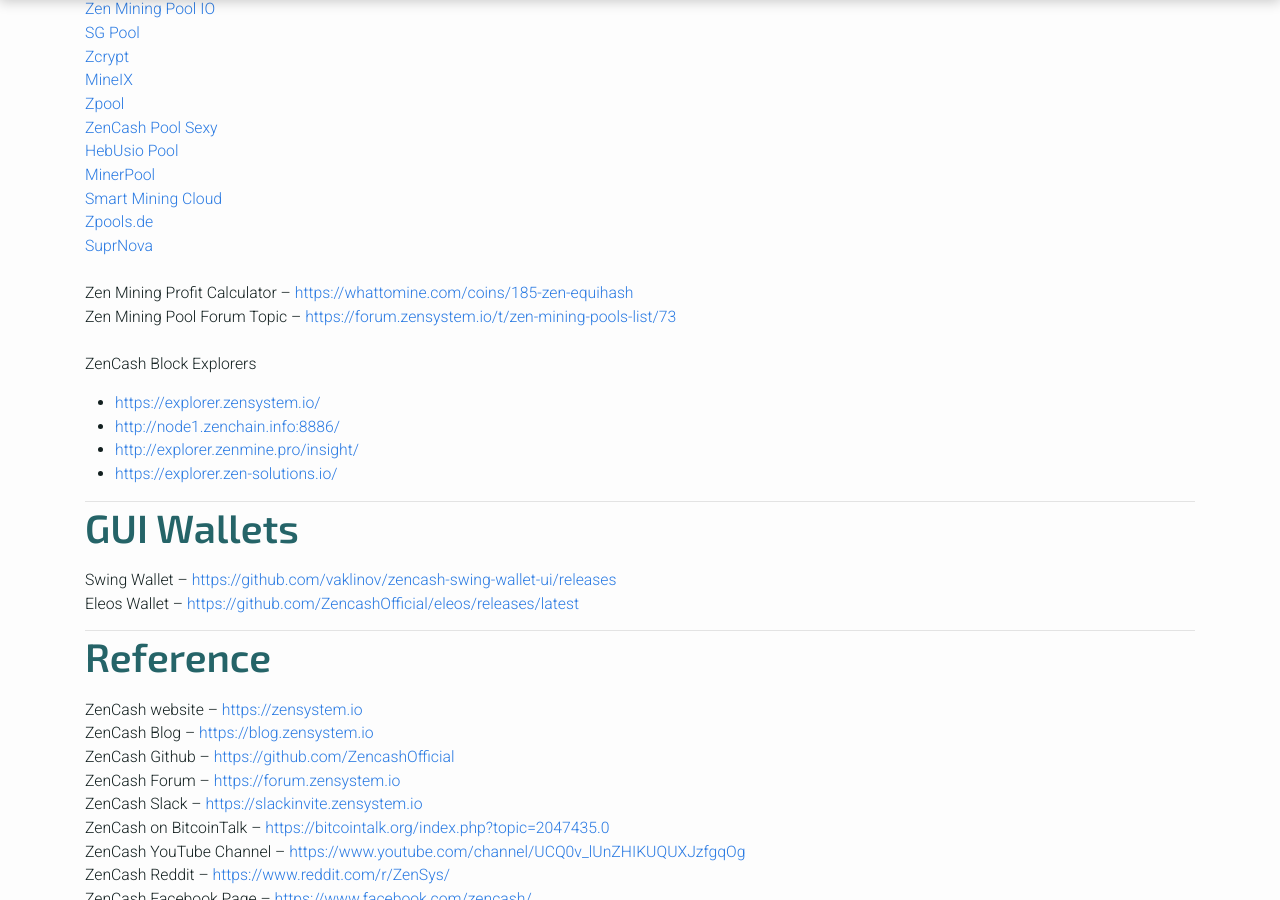
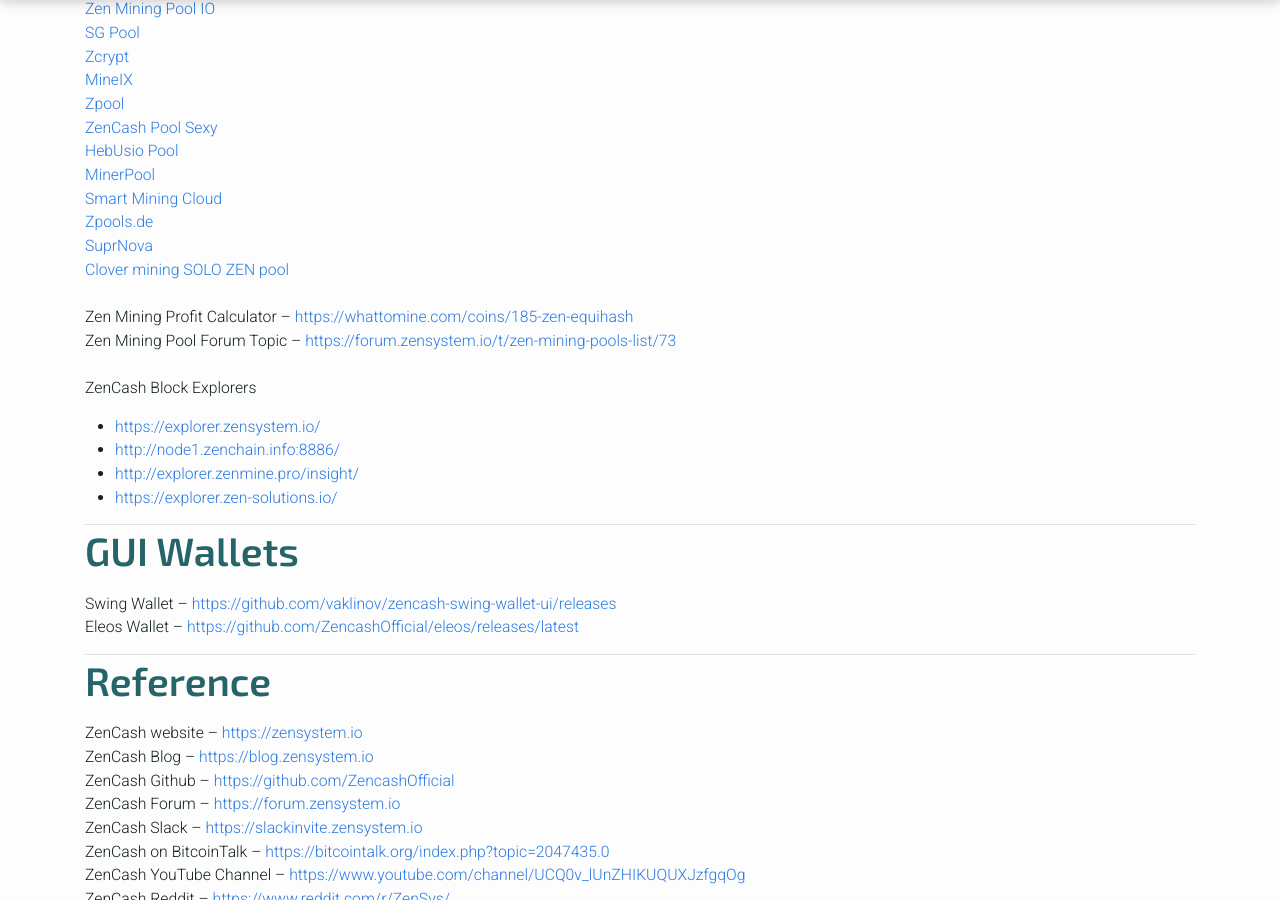
Before and after one commit to tarrenj/website, a Jekyll site: the page built from mining-pools.html, in a window 1280 px wide and 900 px high, scrolled down 618 px. Built offline with Jekyll 4.4.1, drawn with Linux system fonts in a browser that asks for light colours.

Commit message:
Add new mining pool

```diff
--- a/_includes/content/mining-pools.html
+++ b/_includes/content/mining-pools.html
@@ -16,4 +16,5 @@
   <li><a href="http://zen.smartmining.cloud/">Smart Mining Cloud</a></li>
   <li><a href="http://zpools.de/">Zpools.de</a></li>
   <li><a href="https://zen.suprnova.cc/">SuprNova</a></li>
+  <li><a href="http://zencoin.su">Clover mining SOLO ZEN pool</a></li>
 </ul>
```
Also changed, not shown: 3 other files.
